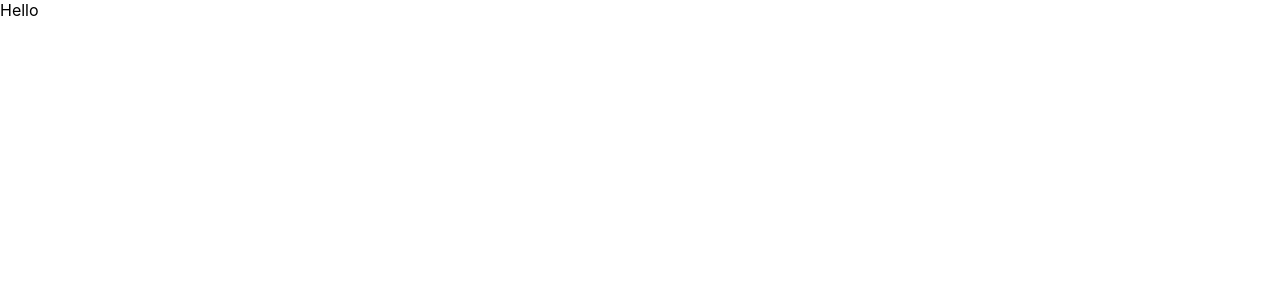
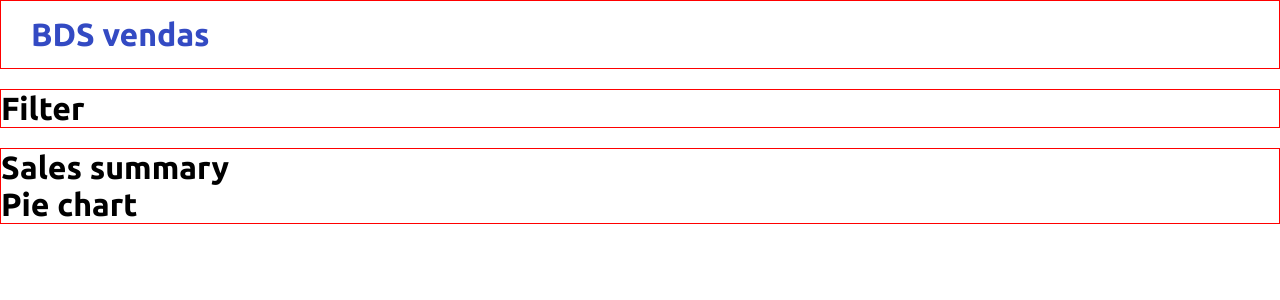
Before and after one commit to Andersongauterio/bds08, a React (Create React App) app in the folder front-web/: page / in a window 1280 px wide. Shown: the top 300 px of the page. Built offline with nearby package versions, Linux system fonts and the light colour scheme.

Commit message:
Initial components

```diff
--- a/front-web/src/App.css
+++ b/front-web/src/App.css
@@ -1,38 +1,27 @@
-.App {
-  text-align: center;
+@import url('https://fonts.googleapis.com/css2?family=Roboto:wght@400;700&family=Ubuntu:wght@400;700&display=swap');
+
+* {
+  margin: 0;
+  padding: 0;
+  box-sizing: border-box;
+  font-family: 'Ubuntu', 'sans-serif';
 }
 
-.App-logo {
-  height: 40vmin;
-  pointer-events: none;
+:root {
+  --primary-color: #334AC3;
 }
 
-@media (prefers-reduced-motion: no-preference) {
-  .App-logo {
-    animation: App-logo-spin infinite 20s linear;
-  }
+h1, h2, h3, h4, h5, h6 {
+  font-weight: bold;
 }
 
-.App-header {
-  background-color: #282c34;
-  min-height: 100vh;
-  display: flex;
-  flex-direction: column;
-  align-items: center;
-  justify-content: center;
-  font-size: calc(10px + 2vmin);
-  color: white;
+ul {
+  list-style-type: none;
+  margin: 0;
+  padding: 0;
 }
 
-.App-link {
-  color: #61dafb;
+a, a:hover {
+  text-decoration: none;
+  color: unset;
 }
-
-@keyframes App-logo-spin {
-  from {
-    transform: rotate(0deg);
-  }
-  to {
-    transform: rotate(360deg);
-  }
-}
--- a/front-web/src/App.tsx
+++ b/front-web/src/App.tsx
@@ -1,9 +1,16 @@
 import React from 'react';
 import './App.css';
+import Filter from './components/filter';
+import Navbar from './components/navbar';
+import SalesSummary from './components/sales-summary';
 
 function App() {
   return (
-    <div>Hello</div>
+    <>
+      <Navbar />
+      <Filter />
+      <SalesSummary />
+    </>
   );
 }
 
--- /dev/null
+++ b/front-web/src/components/filter/index.tsx
@@ -0,0 +1,11 @@
+import './styles.css';
+
+const Filter = () => {
+    return (
+        <div className='sales-filter-container'>
+            <h1>Filter</h1>
+        </div>
+    );
+};
+
+export default Filter;
--- /dev/null
+++ b/front-web/src/components/filter/styles.css
@@ -0,0 +1,4 @@
+.sales-filter-container {
+    border: red 1px solid;
+    margin-bottom: 20px;
+}
--- /dev/null
+++ b/front-web/src/components/navbar/index.tsx
@@ -0,0 +1,11 @@
+import './styles.css';
+
+const Navbar = () => {
+    return (
+        <div className='sales-navbar-container'>
+            <h1 className='sales-navbar-title'>BDS vendas</h1>
+        </div>
+    );
+};
+
+export default Navbar;
--- /dev/null
+++ b/front-web/src/components/navbar/styles.css
@@ -0,0 +1,10 @@
+.sales-navbar-container {
+    border: red 1px solid;
+    margin-bottom: 20px;
+}
+
+.sales-navbar-title {
+    margin-top: 0;
+    padding: 15px 30px;
+    color: var(--primary-color);
+}
--- /dev/null
+++ b/front-web/src/components/sales-summary/index.tsx
@@ -0,0 +1,16 @@
+import './styles.css';
+
+const SalesSummary = () => {
+    return (
+        <div className='sales-summary-container'>
+            <div className='sales-summary-header'>
+                <h1> Sales summary </h1>
+            </div>
+            <div className='sales-summary-pie-chart'>
+                <h1> Pie chart </h1>
+            </div>
+        </div>
+    );
+};
+
+export default SalesSummary;
--- /dev/null
+++ b/front-web/src/components/sales-summary/styles.css
@@ -0,0 +1,3 @@
+.sales-summary-container {
+    border: 1px red solid;
+}
```
Also changed, not shown: front-web/public/logo192.png (deleted), front-web/public/logo512.png (deleted).
